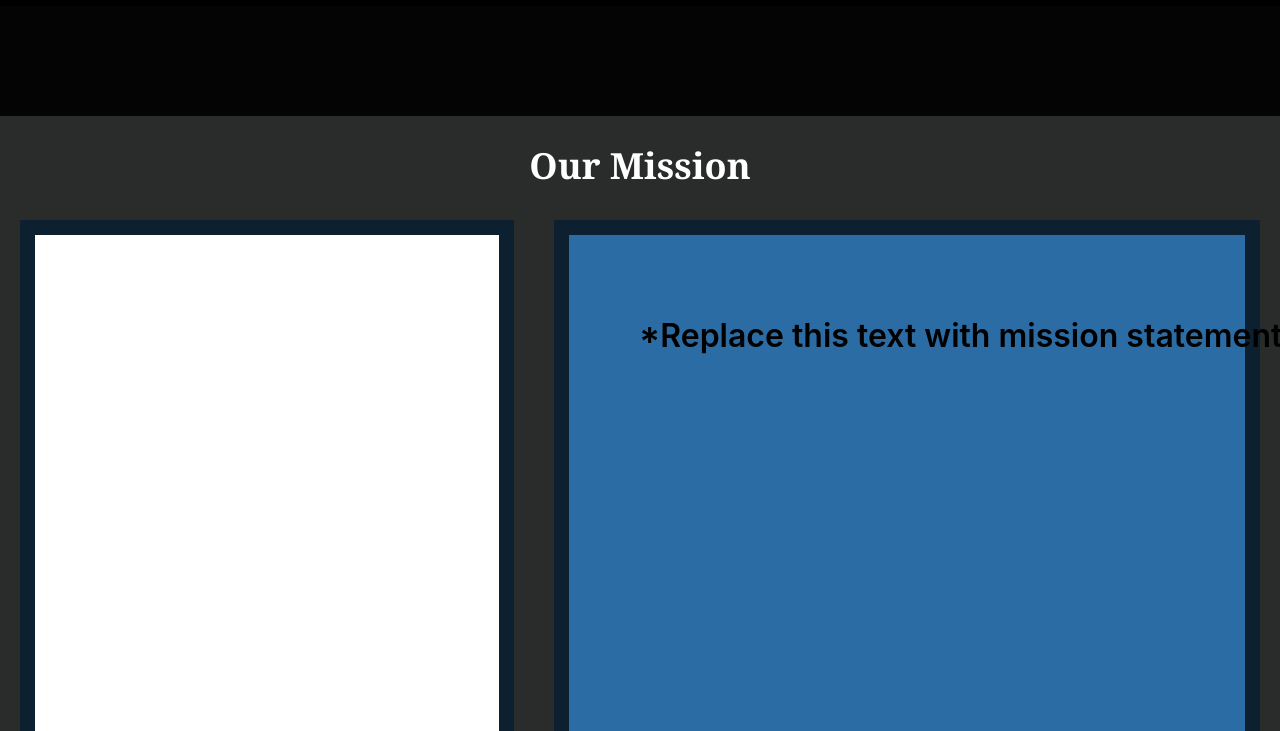
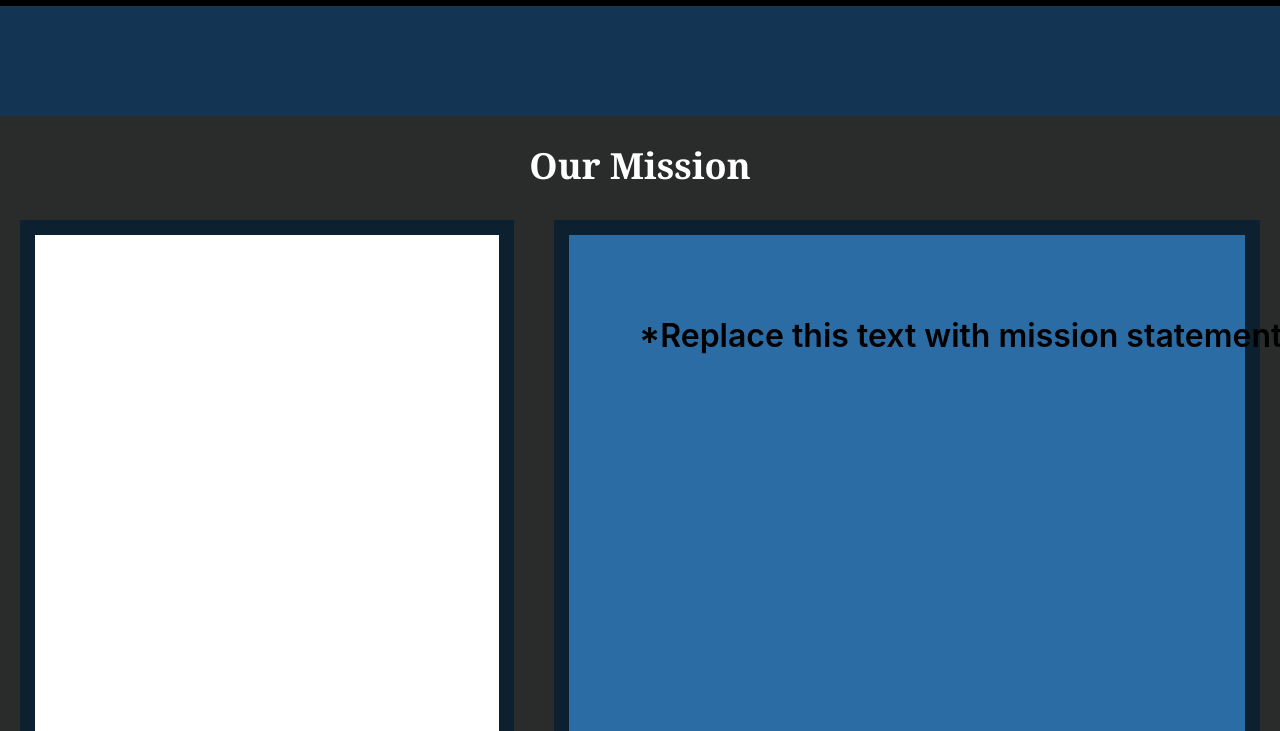
Before and after one commit to user894095/CyberMinds, a plain HTML site: page HTML/mission.html in a window 1280 px wide. Shown: the part 69-800 px from the top of the page. Drawn offline with Linux system fonts and the light colour scheme.

Commit message:
Update mission.css

```diff
--- a/CSS/mission.css
+++ b/CSS/mission.css
@@ -9,7 +9,7 @@ body {
   background-color: rgb(42, 44, 43);
 }
 .rectangle-1-ptT {
-background-color:#040404;
+background-color:#143454;
 height: 6.9rem;
 width: 100%;
 }
```
